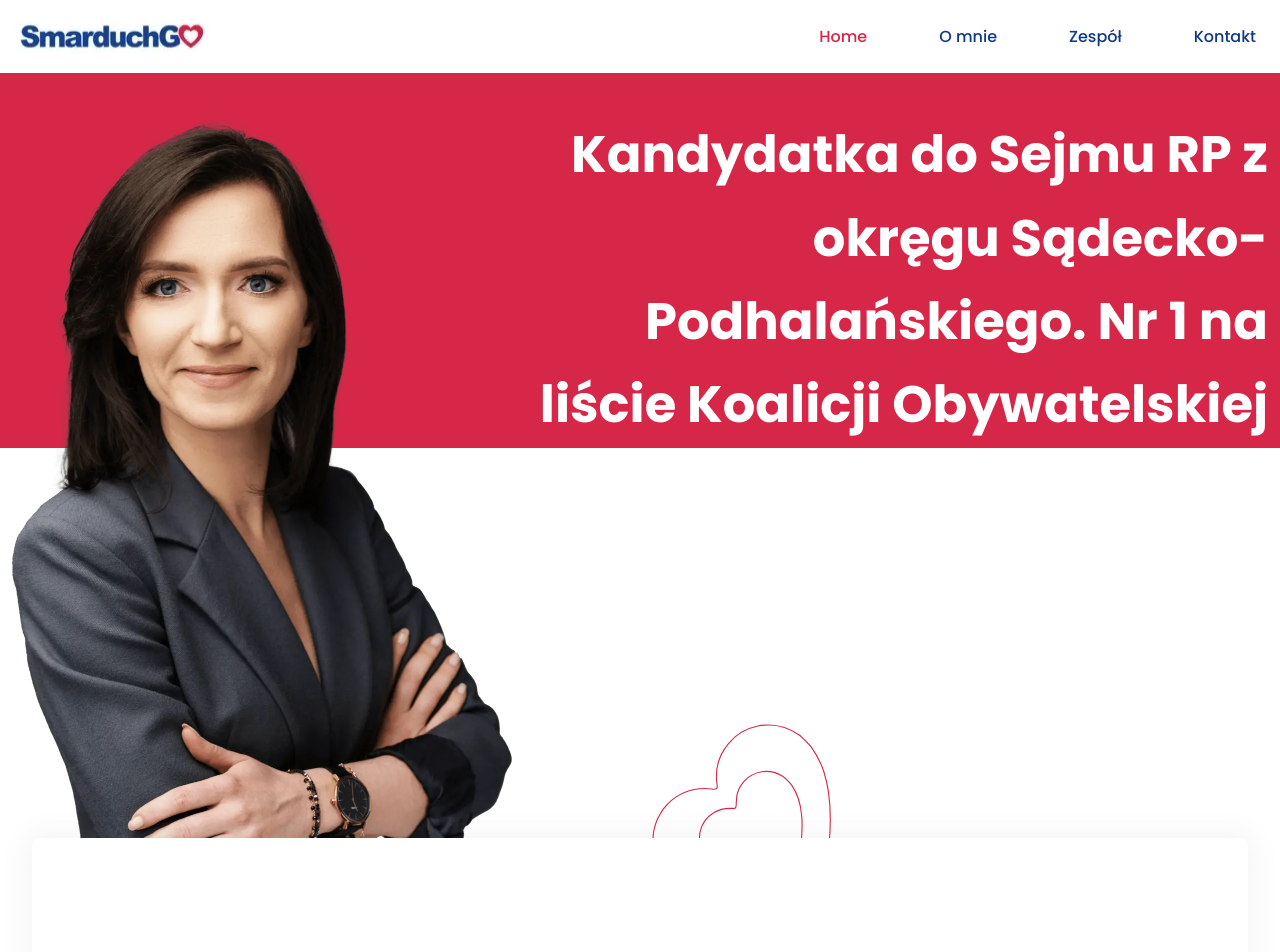
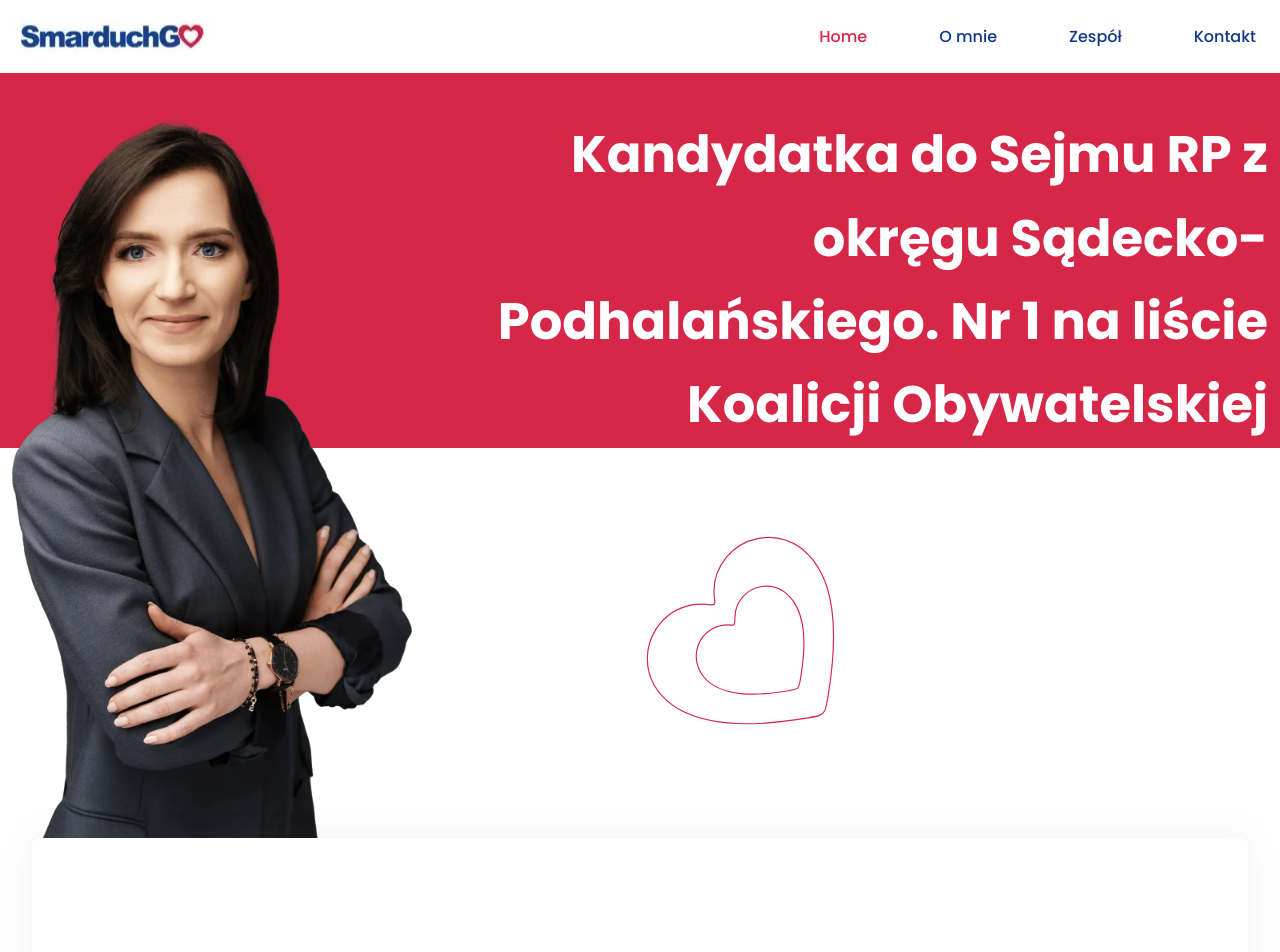
Before and after one commit to F4eNn/Weronika-smarduch-Posel, a Next.js app: page / in a window 1280 px wide. Shown: the top 952 px of the page. Built offline with nearby package versions, Linux system fonts and the light colour scheme.

Commit message:
refactor: change duration time in animateHeart and add pulseAnimate

```diff
--- a/src/animations/animations.ts
+++ b/src/animations/animations.ts
@@ -29,7 +29,7 @@ export const pathVariants = {
 	animate: {
 		pathLength: 1,
 		transition: {
-			duration: 3,
+			duration: 3.5,
 			ease: 'easeInOut',
 		},
 	},
--- a/src/components/home/Hero.tsx
+++ b/src/components/home/Hero.tsx
@@ -15,7 +15,7 @@ export const Hero = () => {
 						alt='Weronika Smarduch'
 						width={400}
 						height={600}
-						className='md:w-[300px] lg:w-[500px]'
+						className='md:w-[300px] lg:w-[400px]'
 					/>
 					<RevealAnimation>
 						<h1 className='mt-11 text-center text-[2rem] font-bold leading-[3.7rem] text-darkBlue md:mt-0 md:text-right md:text-[2.2rem]  md:leading-[3.5rem] md:text-white lg:text-[2.8rem] lg:leading-[4.2rem] xl:text-[3.2rem] xl:leading-[5.2rem]'>
--- a/src/components/ui/AnimateHeart.tsx
+++ b/src/components/ui/AnimateHeart.tsx
@@ -1,13 +1,14 @@
 'use client'
-import React from 'react'
+import React, { useState } from 'react'
 
 import { motion } from '@/lib/motion'
-import { pathVariants } from '@/animations/animations'
+import { pathVariants, pulseAnimation } from '@/animations/animations'
 
 export const AnimateHeart = () => {
-
+    const [isCompleteAnimation, setIsCompleteAnimation] = useState(false)
 	return (
-		<svg
+		<motion.svg
+			{...(isCompleteAnimation) && pulseAnimation}
 			version='1.0'
 			xmlns='http://www.w3.org/2000/svg'
 			width='100%'
@@ -24,6 +25,7 @@ export const AnimateHeart = () => {
 					strokeWidth={40}
 					stroke='#d72748'
 					{...pathVariants}
+                    onAnimationComplete={() => setIsCompleteAnimation(true)}
 					d='M2651 7779 c-47 -5 -136 -21 -199 -35 -673 -151 -1206 -653 -1397
 -1316 -50 -174 -67 -306 -68 -518 0 -281 37 -516 125 -790 308 -958 1115
 -1902 2508 -2937 337 -250 645 -466 699 -491 74 -34 171 -40 257 -17 68 18
@@ -39,6 +41,6 @@ export const AnimateHeart = () => {
 20 327 11 435 -17z'
 				/>
 			</g>
-		</svg>
+		</motion.svg>
 	)
 }
```
